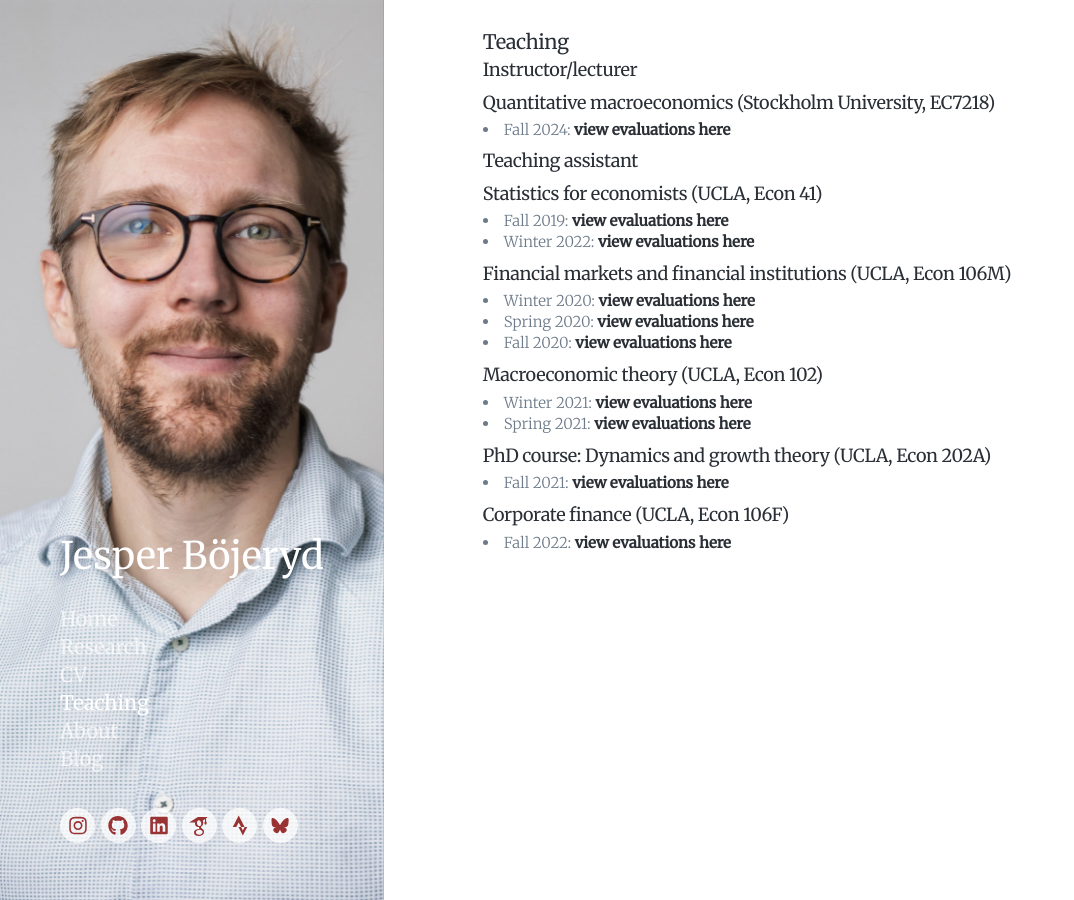
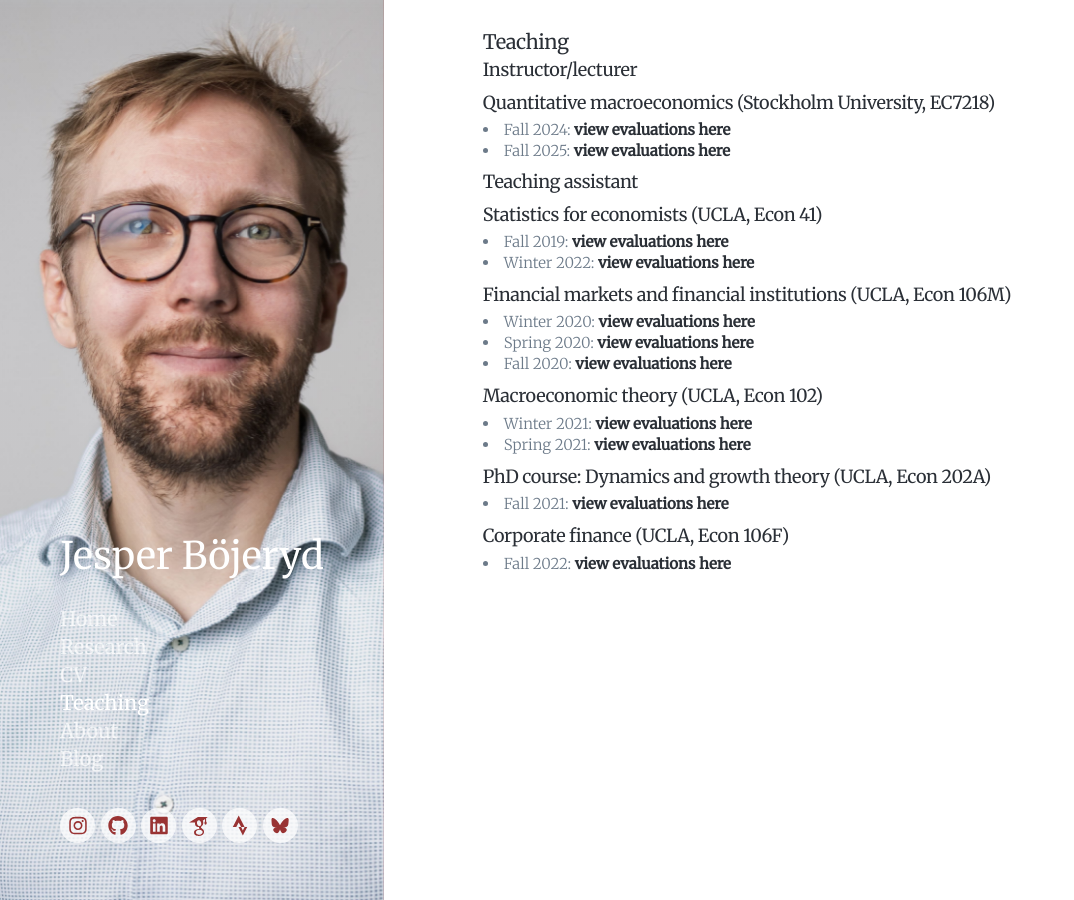
Before and after one commit to bojeryd91/bojeryd91.github.io, a Jekyll site: the page built from _pages/teaching.md, in a window 1280 px wide and 900 px high. Shown: the whole window, without its empty margins (0-1074 px from the left). Built offline with Jekyll 4.4.1, drawn with Linux system fonts in a browser that asks for light colours; nearby versions of some CDN libraries; some web fonts are replaced.

Commit message:
Adds 2025 evals

```diff
--- a/_pages/teaching.md
+++ b/_pages/teaching.md
@@ -7,6 +7,7 @@ featured_image: /images/headshot1.jpg
 ##  Instructor/lecturer
 ### Quantitative macroeconomics (Stockholm University, EC7218)
 - Fall 2024: <a href="https://www.jesperbojeryd.se/misc/teaching_evals/lecturer_evaluations_2024F_EC7218.pdf" target="_blank">view evaluations here</a>
+- Fall 2025: <a href="https://www.jesperbojeryd.se/misc/teaching_evals/lecturer_evaluations_2025F_EC7218.pdf" target="_blank">view evaluations here</a>
 
 ##  Teaching assistant
 ### Statistics for economists (UCLA, Econ 41)
```
Also changed, not shown: 1 other file.
